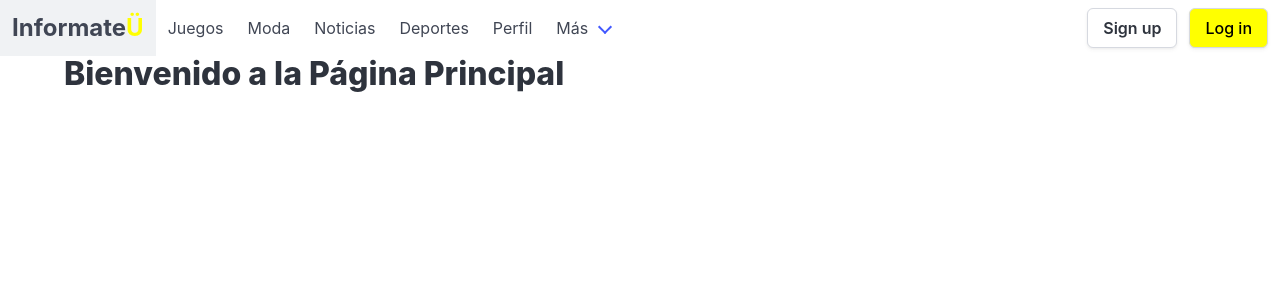
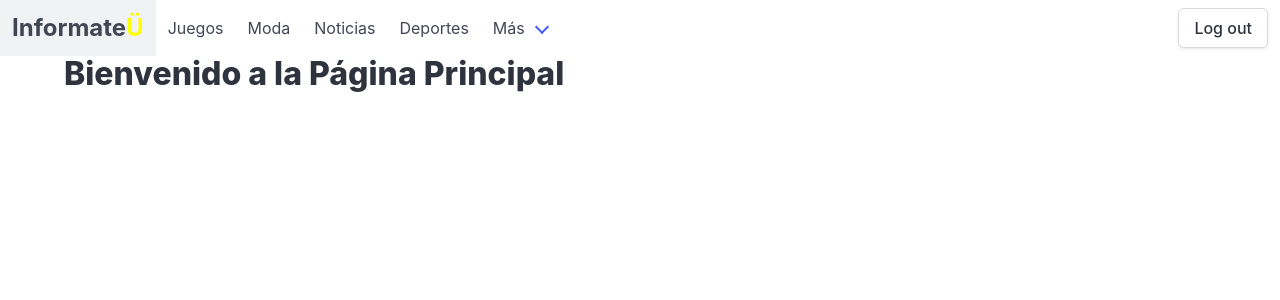
Before and after one commit to MillerSebastian/informateU, a Vue app: page / in a window 1280 px wide. Shown: the top 300 px of the page. Built offline with nearby package versions, Linux system fonts and the light colour scheme; no server answers; sample sign-in values are in the browser's storage.

Commit message:
log out add

```diff
--- a/src/components/Navbar.vue
+++ b/src/components/Navbar.vue
@@ -25,7 +25,7 @@
       id="navbarBasicExample"
       :class="{ 'navbar-menu': true, 'is-active': isActive }"
     >
-      <div class="navbar-start">
+      <div class="navbar-start" v-if="user">
         <router-link class="navbar-item juegos" to="/juegos"
           >Juegos</router-link
         >
@@ -36,13 +36,8 @@
         <router-link class="navbar-item deportes" to="/deportes"
           >Deportes</router-link
         >
-        <router-link class="navbar-item perfil" to="/profile"
-          >Perfil</router-link
-        >
-
         <div class="navbar-item has-dropdown is-hoverable">
           <a class="navbar-link">Más</a>
-
           <div class="navbar-dropdown">
             <router-link class="navbar-item" to="/productos"
               >Productos</router-link
@@ -53,7 +48,7 @@
       </div>
 
       <div class="navbar-end">
-        <div class="navbar-item">
+        <div class="navbar-item" v-if="!user">
           <div class="buttons">
             <router-link class="button" to="/register">
               <strong>Sign up</strong>
@@ -66,23 +61,49 @@
             >
           </div>
         </div>
+        <div class="navbar-item" v-if="user">
+          <div class="buttons">
+            <button @click="logout" class="button">Log out</button>
+          </div>
+        </div>
       </div>
     </div>
   </nav>
 </template>
 
 <script setup lang="ts">
-import { ref } from "vue";
+import { ref, onMounted } from "vue";
+import { auth } from "../firebase"; // Asegúrate de que esta ruta sea correcta
+import { onAuthStateChanged, signOut } from "firebase/auth";
+import { useRouter } from "vue-router";
 
+const router = useRouter();
 const isActive = ref(false);
+const user = ref(null);
+
+onMounted(() => {
+  onAuthStateChanged(auth, (currentUser) => {
+    user.value = currentUser;
+  });
+});
 
 const toggleBurger = () => {
   isActive.value = !isActive.value;
 };
+
+const logout = async () => {
+  try {
+    await signOut(auth);
+    user.value = null;
+    router.push("/login");
+  } catch (error) {
+    console.error("Error al cerrar sesión:", error);
+  }
+};
 </script>
 
 <style scoped>
-/* Rutas */
+/* Estilo para el Navbar */
 .navbar-item {
   transition: color 0.3s ease;
 }
```
